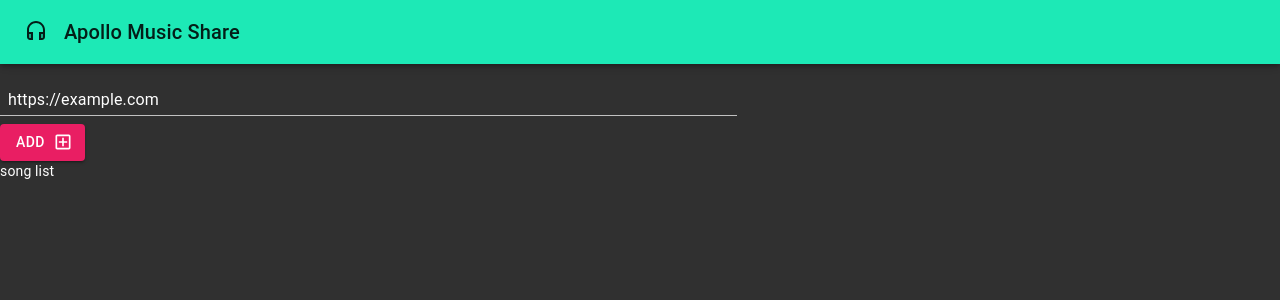
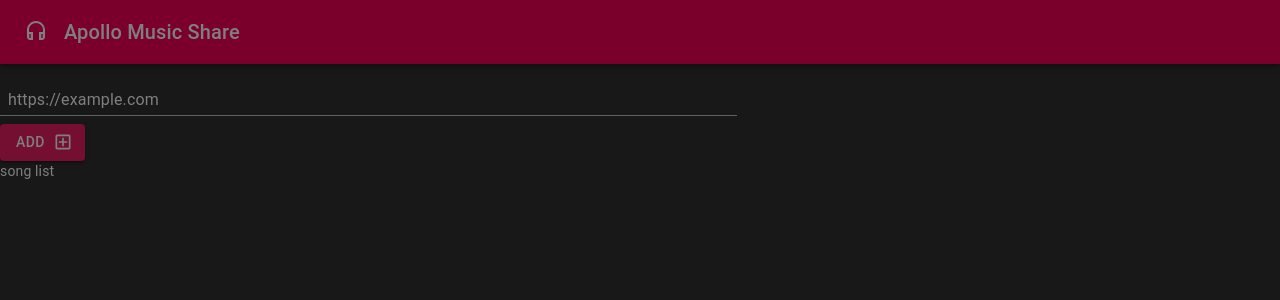
Before and after one commit to trivera777/MusicShare, a React (Create React App) app: page / in a window 1280 px wide. Both pictures are taken after typing "https://example.com" into the empty fields and a click on the button "ADD". Shown: the top 300 px of the page. Built offline with nearby package versions, Linux system fonts and the light colour scheme.

Commit message:
added dialog to add song component

```diff
--- a/src/components/AddSong.js
+++ b/src/components/AddSong.js
@@ -1,32 +1,38 @@
-import { InputAdornment, TextField, Button } from '@material-ui/core'
-import { Link, AddBoxOutlined } from "@material-ui/icons"
-import React from 'react'
+import { InputAdornment, TextField, Button, Dialog } from "@material-ui/core";
+import { Link, AddBoxOutlined } from "@material-ui/icons";
+import React from "react";
 
-function AddSong(){
+function AddSong() {
+    const [dialog, setDialog] = React.useState(false)
+
+    function handleSetDialog(){
+        setDialog(false)
+    }
+
   return (
     <div>
+        <Dialog
+        open={dialog}
+        onclose={handleSetDialog}
+        >
+
+        </Dialog>
       <TextField
         placeholder="Add Youtube or Soundcloud URL"
         fullWidth
         margin="normal"
         type="url"
         InputProps={{
-                startAdornment: (
-                    <InputAdornment>
-                    {/* <Link /> */}
-                    </InputAdornment>
-                )
+          startAdornment: <InputAdornment>{/* <Link /> */}</InputAdornment>,
         }}
       />
       <Button
-            variant="contained"
-            color="primary"
-            endIcon={<AddBoxOutlined />}
-            >
+      onClick={() => setDialog(true)}
+      variant="contained" color="primary" endIcon={<AddBoxOutlined />}>
         add
       </Button>
     </div>
-        )
+  );
 }
 
 export default AddSong;
--- a/src/theme.js
+++ b/src/theme.js
@@ -1,11 +1,11 @@
 import {createTheme} from '@material-ui/core/styles'
-import { pink, teal } from '@material-ui/core/colors'
+import { pink } from '@material-ui/core/colors'
 
 const theme = createTheme({
     palette: {
         type: "dark",
         primary: pink,
-        secondary: teal
+        secondary: pink
     }
 });
 
```
Lines whose indentation alone changed are shown as unchanged.
